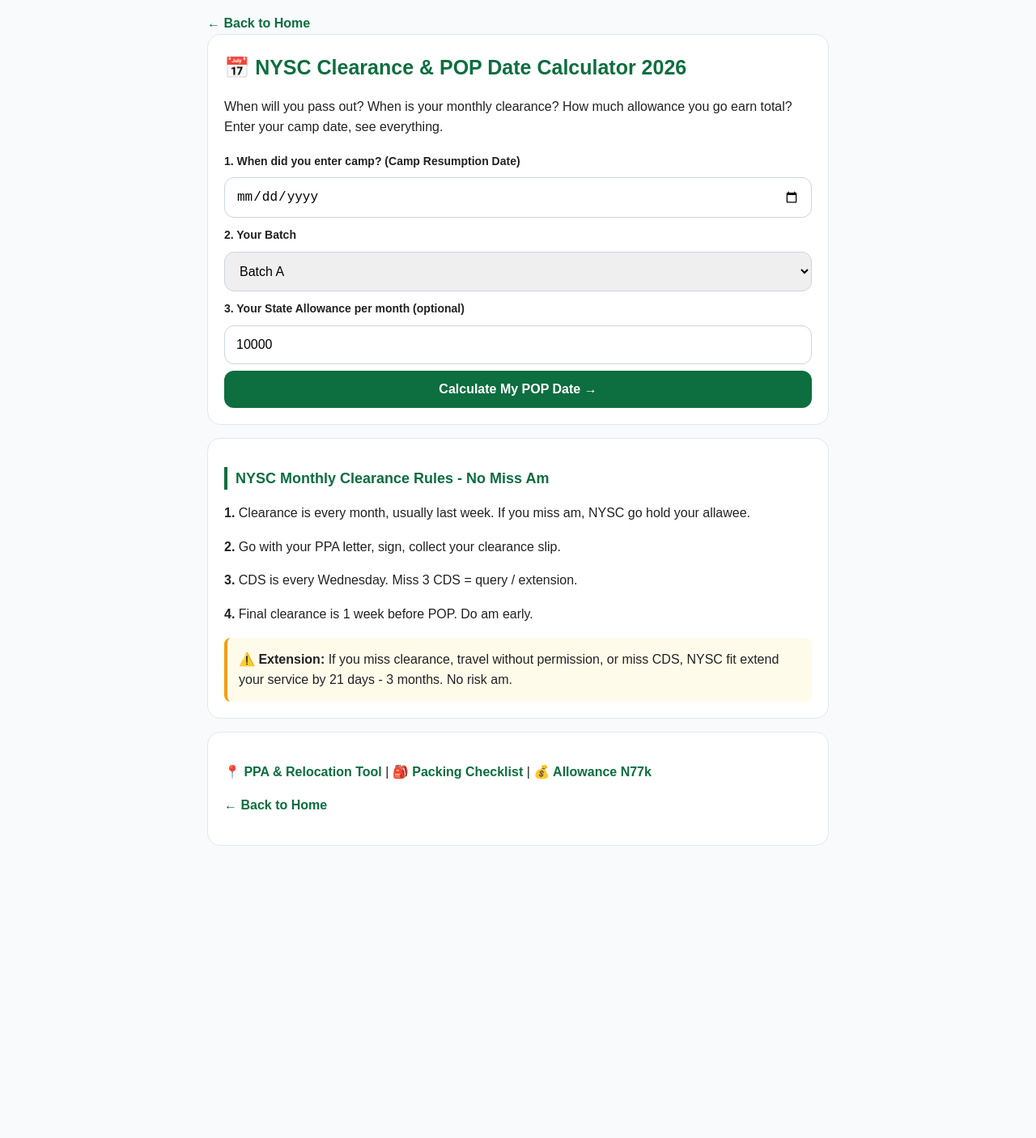
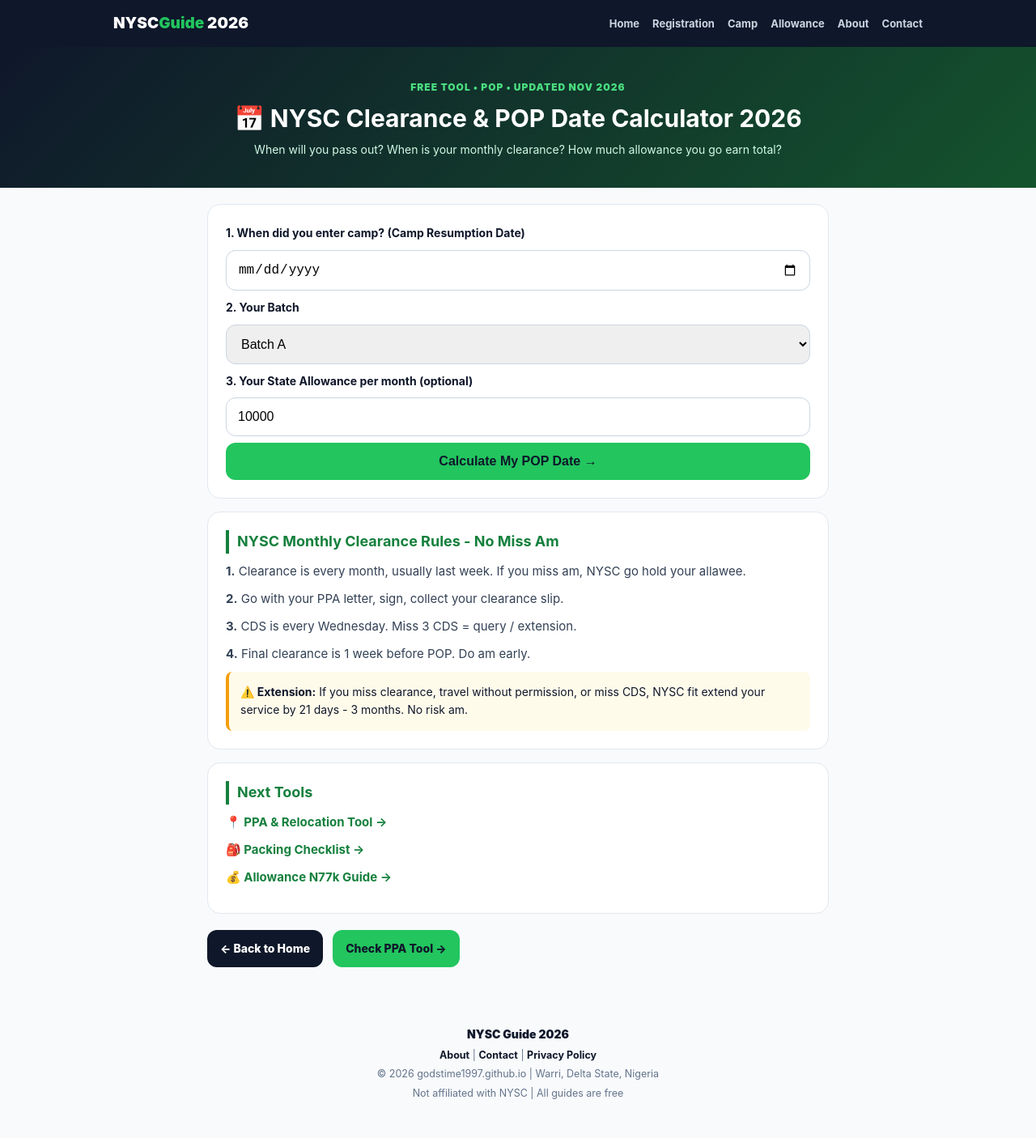
Before and after one commit to Godstime1997/Godstime1997.github.io, a plain HTML site: page nysc-clearance-pop-calculator.html in a window 1280 px wide. Shown: the whole page at 81% size. Before the commit the page ends 1077 px from the top, so only its background shows below. Drawn offline with Linux system fonts and the light colour scheme.

Commit message:
Enhance layout and styling for NYSC calculator
Updated styling and layout for improved user experience. Added navigation and footer sections.

```diff
--- a/nysc-clearance-pop-calculator.html
+++ b/nysc-clearance-pop-calculator.html
@@ -5,31 +5,69 @@
 <meta name="viewport" content="width=device-width, initial-scale=1.0">
 <title>NYSC Clearance & POP Date Calculator 2026 - When Will I Pass Out?</title>
 <meta name="description" content="NYSC Clearance & POP Date Calculator. Enter your camp resumption date, see your POP date, monthly clearance dates and total allowance you will earn.">
+<meta name="author" content="Godstime Onovughe">
 <link rel="canonical" href="https://godstime1997.github.io/nysc-clearance-pop-calculator.html">
 <script async src="https://pagead2.googlesyndication.com/pagead/js/adsbygoogle.js?client=ca-pub-1439876525955206" crossorigin="anonymous"></script>
 <style>
-*{box-sizing:border-box}body{font-family:Arial,sans-serif;background:#f8fafc;color:#222;margin:0;line-height:1.6}
-.wrap{max-width:800px;margin:auto;padding:16px}
-.card{background:#fff;border:1px solid #e2e8f0;border-radius:16px;padding:20px;margin-bottom:16px}
-h1{color:#0d6e3f;font-size:25px;margin:0 0 8px}h2{color:#0d6e3f;font-size:18px;border-left:4px solid #0d6e3f;padding-left:10px}
-label{font-weight:700;font-size:14px} input,select{width:100%;padding:14px;border:1px solid #cbd5e1;border-radius:12px;font-size:16px;margin:8px 0}
-.btn{display:block;width:100%;padding:14px;border-radius:12px;border:0;background:#0d6e3f;color:#fff;font-weight:700;font-size:16px;cursor:pointer}
-.btn-outline{background:#fff;border:1px solid #e2e8f0;color:#222;padding:12px 16px;border-radius:12px;text-decoration:none;font-weight:700;font-size:14px;display:inline-block}
-a{color:#0d6e3f;text-decoration:none;font-weight:700}
+*{box-sizing:border-box;margin:0;padding:0}
+body{font-family:Inter,Arial,sans-serif;background:#f8fafc;color:#0f172a;line-height:1.6}
+a{text-decoration:none}
+.topbar{background:#0f172a;color:#fff;padding:14px 16px;position:sticky;top:0;z-index:10}
+.topbar-inner{max-width:1000px;margin:auto;display:flex;justify-content:space-between;align-items:center}
+.logo{font-weight:900;font-size:19px}.logo span{color:#22c55e}
+.nav{display:flex;gap:16px;font-size:13px;font-weight:700}.nav a{color:#cbd5e1}.nav a:hover{color:#fff}
+.hero{background:linear-gradient(135deg,#0f172a 0%,#14532d 100%);color:#fff;padding:36px 16px;text-align:center}
+.hero-inner{max-width:750px;margin:auto}
+.hero span{font-size:12px;font-weight:900;letter-spacing:1px;color:#4ade80;text-transform:uppercase}
+.hero h1{font-size:30px;line-height:1.2;margin:8px 0 10px}
+.hero p{color:#d1fae5;font-size:14px}
+.wrap{max-width:800px;margin:auto;padding:20px 16px}
+.card{background:#fff;border:1px solid #e2e8f0;border-radius:16px;padding:22px;margin-bottom:16px}
+.card h2{font-size:18px;color:#15803d;border-left:4px solid #15803d;padding-left:10px;margin-bottom:10px}
+.card p{font-size:15px;color:#334155;margin-bottom:10px}
+label{font-weight:700;font-size:14px}
+input,select{width:100%;padding:14px;border:1px solid #cbd5e1;border-radius:12px;font-size:16px;margin:8px 0}
+.btn{display:block;width:100%;padding:14px;border-radius:12px;border:0;background:#22c55e;color:#0f172a;font-weight:800;font-size:16px;cursor:pointer}
+.btn-dark{background:#0f172a;color:#fff;padding:12px 16px;border-radius:12px;font-weight:800;font-size:14px;display:inline-block}
+a{color:#15803d;font-weight:700}
 .grid{display:grid;grid-template-columns:1fr 1fr;gap:10px}@media(max-width:600px){.grid{grid-template-columns:1fr}}
 .box{background:#f0fdf4;border:1px solid #bbf7d0;border-radius:12px;padding:14px}
-.box b{color:#0d6e3f}
+.box b{color:#15803d}
 table{width:100%;border-collapse:collapse;margin-top:12px}td,th{border:1px solid #e2e8f0;padding:10px;text-align:left;font-size:14px}th{background:#f0fdf4}
-.warn{background:#fffbeb;border-left:4px solid #f59e0b;padding:14px;border-radius:8px}
-@media print{.no-print{display:none!important}}
+.warn{background:#fffbeb;border-left:4px solid #f59e0b;padding:14px;border-radius:8px;font-size:14px}
+.nextprev{display:flex;gap:12px;flex-wrap:wrap;margin-top:20px}
+footer{max-width:1000px;margin:30px auto;padding:20px 16px 40px;text-align:center;color:#64748b;font-size:12.5px;line-height:1.9}
+footer a{color:#0f172a;font-weight:700}
+@media(max-width:600px){.hero h1{font-size:24px}.nav{display:none}.topbar-inner{justify-content:center}}
+@media print{.no-print{display:none!important}.topbar,.hero,footer{display:none!important}}
 </style>
 </head>
 <body>
+
+<div class="topbar no-print">
+  <div class="topbar-inner">
+    <div class="logo">NYSC<span>Guide</span> 2026</div>
+    <div class="nav">
+      <a href="/">Home</a>
+      <a href="./nysc-registration-guide-2026.html">Registration</a>
+      <a href="./nysc-camp-requirements-what-to-take-2026.html">Camp</a>
+      <a href="./nysc-allowance-2026-how-much.html">Allowance</a>
+      <a href="./about.html">About</a>
+      <a href="./contact.html">Contact</a>
+    </div>
+  </div>
+</div>
+
+<div class="hero no-print">
+  <div class="hero-inner">
+    <span>Free Tool • POP • Updated Nov 2026</span>
+    <h1>📅 NYSC Clearance & POP Date Calculator 2026</h1>
+    <p>When will you pass out? When is your monthly clearance? How much allowance you go earn total?</p>
+  </div>
+</div>
+
 <div class="wrap">
-<a href="index.html" class="no-print">← Back to Home</a>
 <div class="card">
-<h1>📅 NYSC Clearance & POP Date Calculator 2026</h1>
-<p>When will you pass out? When is your monthly clearance? How much allowance you go earn total? Enter your camp date, see everything.</p>
 <label>1. When did you enter camp? (Camp Resumption Date)</label>
 <input type="date" id="campDate">
 <label>2. Your Batch</label>
@@ -55,10 +93,24 @@ table{width:100%;border-collapse:collapse;margin-top:12px}td,th{border:1px solid
 </div>
 
 <div class="card no-print">
-<p><a href="nysc-ppa-relocation-tool-2026.html">📍 PPA & Relocation Tool</a> | <a href="nysc-camp-packing-checklist.html">🎒 Packing Checklist</a> | <a href="nysc-allowance-20.html">💰 Allowance N77k</a></p>
-<p><a href="index.html">← Back to Home</a></p>
+<h2>Next Tools</h2>
+<p><a href="./nysc-ppa-relocation-tool-2026.html">📍 PPA & Relocation Tool →</a></p>
+<p><a href="./nysc-camp-packing-checklist.html">🎒 Packing Checklist →</a></p>
+<p><a href="./nysc-allowance-2026-how-much.html">💰 Allowance N77k Guide →</a></p>
+</div>
+
+<div class="nextprev no-print">
+  <a class="btn-dark" href="/">← Back to Home</a>
+  <a class="btn-dark" style="background:#22c55e;color:#0f172a" href="./nysc-ppa-relocation-tool-2026.html">Check PPA Tool →</a>
 </div>
 </div>
+
+<footer class="no-print">
+  <p style="font-weight:900;color:#0f172a;font-size:14px">NYSC Guide 2026</p>
+  <p><a href="./about.html">About</a> | <a href="./contact.html">Contact</a> | <a href="./privacy.html">Privacy Policy</a></p>
+  <p>© 2026 godstime1997.github.io | Warri, Delta State, Nigeria<br>Not affiliated with NYSC | All guides are free</p>
+</footer>
+
 <script>
 function fmt(d){ return d.toLocaleDateString('en-NG',{weekday:'short',day:'numeric',month:'long',year:'numeric'}); }
 function addMonths(d,m){ let x=new Date(d); x.setMonth(x.getMonth()+m); return x; }
```
